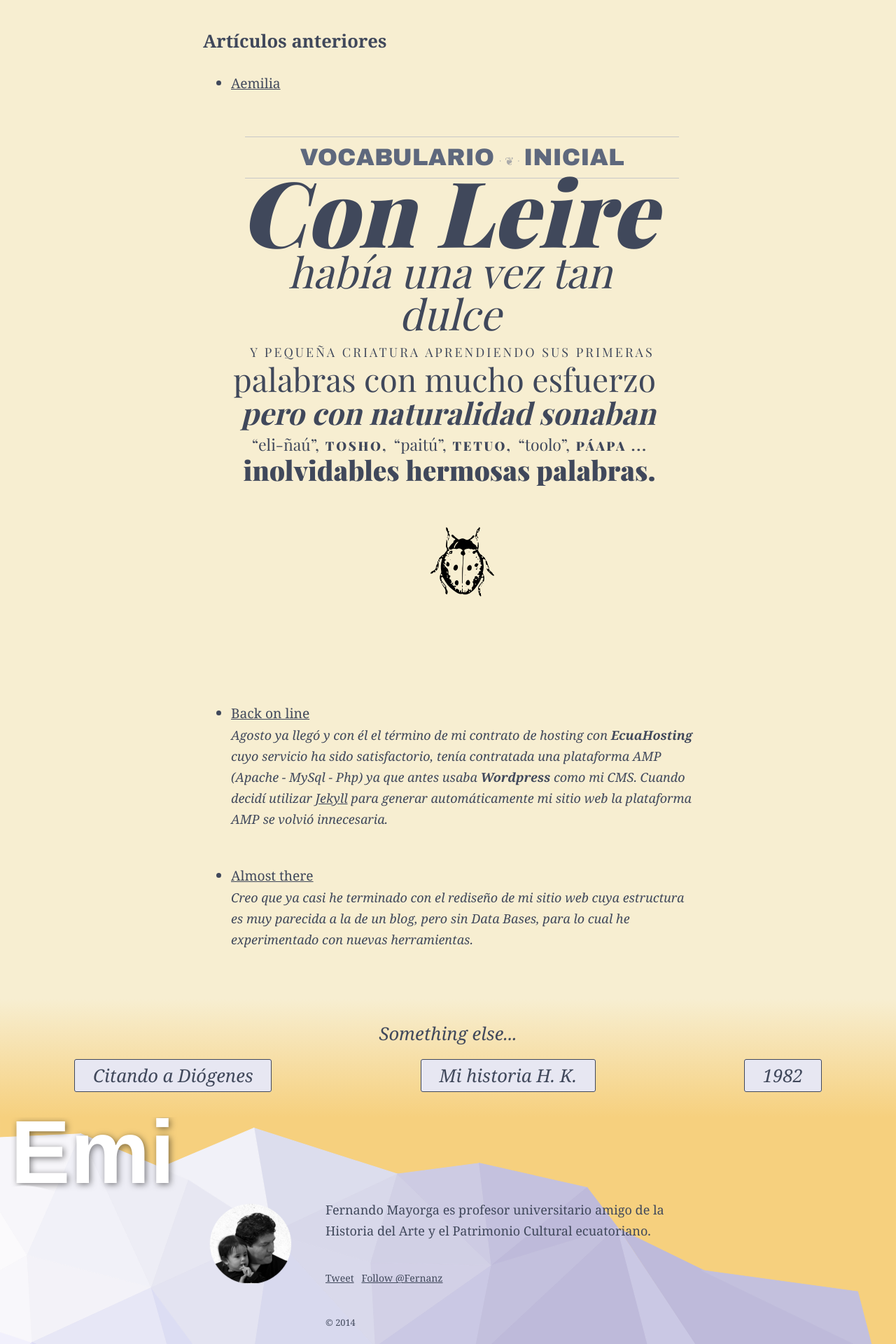
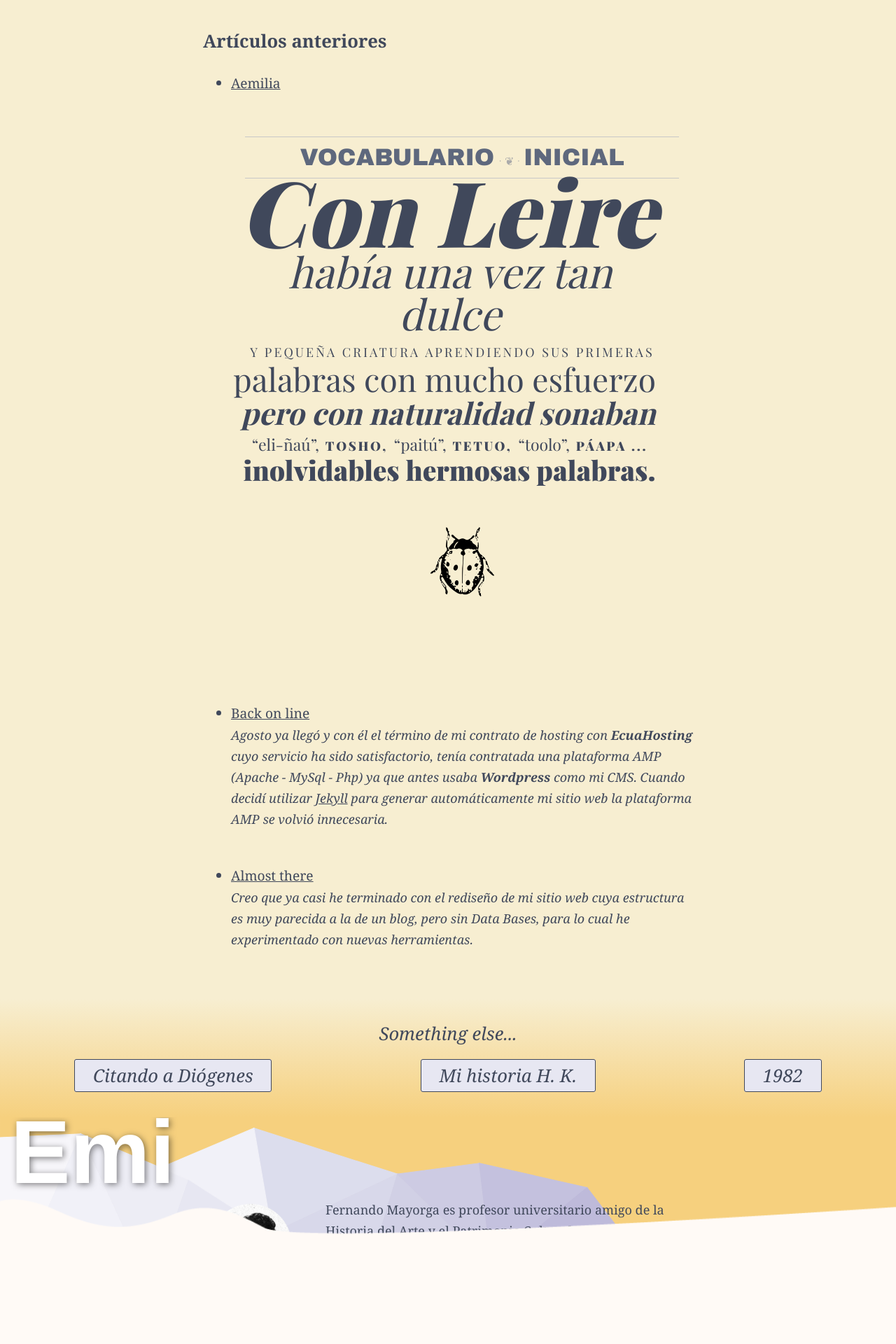
Before and after one commit to fernanz/fernanz.github.io, a Jekyll site: the page built from index.html, in a window 1280 px wide. Shown: the part 2399-4319 px from the top of the page at 70% size. Built offline with Jekyll 4.4.1, drawn with Linux system fonts in a browser that asks for light colours; some web fonts are replaced; Markdown is read by kramdown in place of the engine named in the settings; comment, search, counter and statistics services are not loaded.

Commit message:
the final tweak
ji ji

```diff
--- a/css/main.css
+++ b/css/main.css
@@ -755,7 +755,10 @@ img[src*='http://www.gravatar.com'] {
   color: #40485b;
   margin-top: 0rem;
   padding: 2rem 0 1.25rem 0;
-  position: relative; }
+  position: relative;
+  -webkit-mask-image: url("/assets/grey.png");
+  -webkit-mask-repeat: no-repeat;
+  -webkit-mask-size: cover; }
   #footer a, #footer a:link, #footer a:visited {
     color: #40485b; }
   #footer p {
@@ -771,9 +774,6 @@ img[src*='http://www.gravatar.com'] {
     color: white;
     font-size: 10em;
     margin: -50px 0 0 15px;
-    -webkit-mask-image: url("/assets/grey.png");
-    -webkit-mask-repeat: no-repeat;
-    -webkit-mask-size: cover;
     -webkit-filter: drop-shadow(2px 2px 5px rgba(0, 0, 0, 0.5)); }
   #footer .wrapper {
     zoom: 1; }
```
Also changed, not shown: css/_footer.scss (+4 -4 lines).
